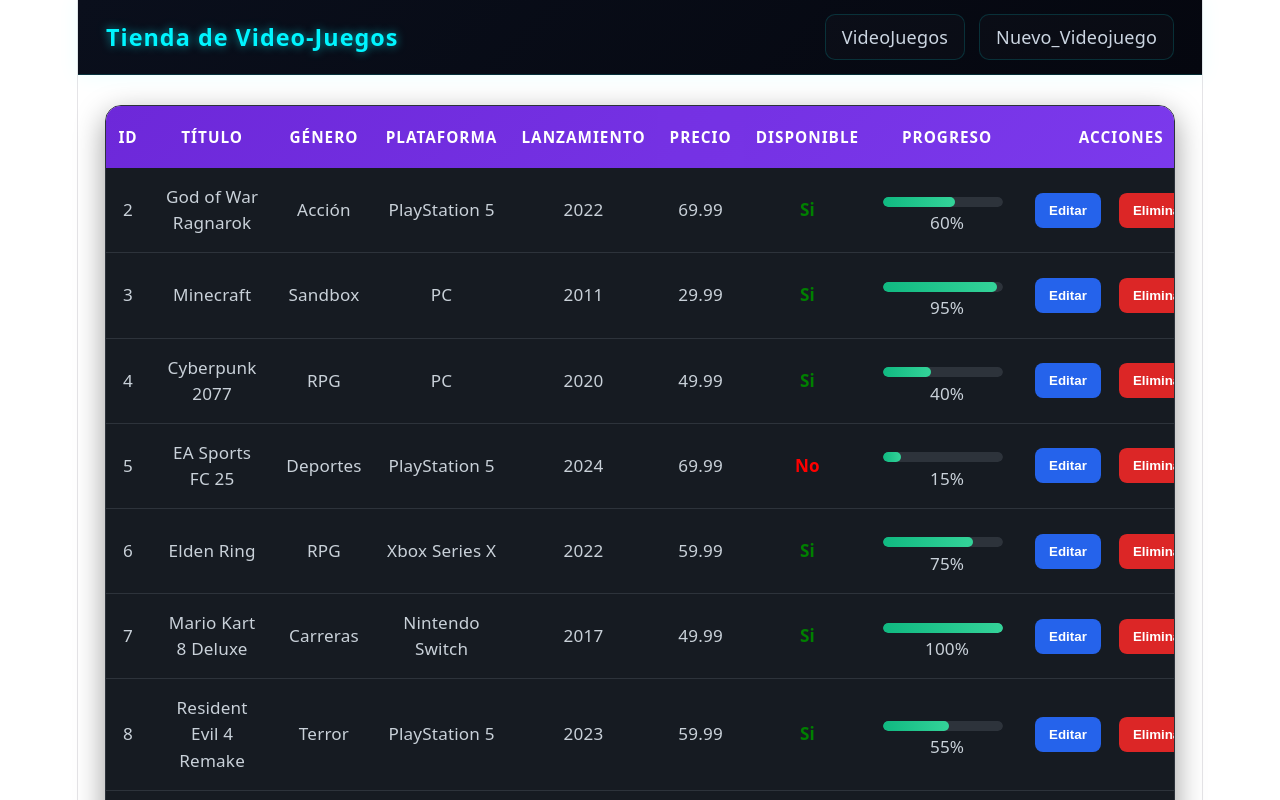
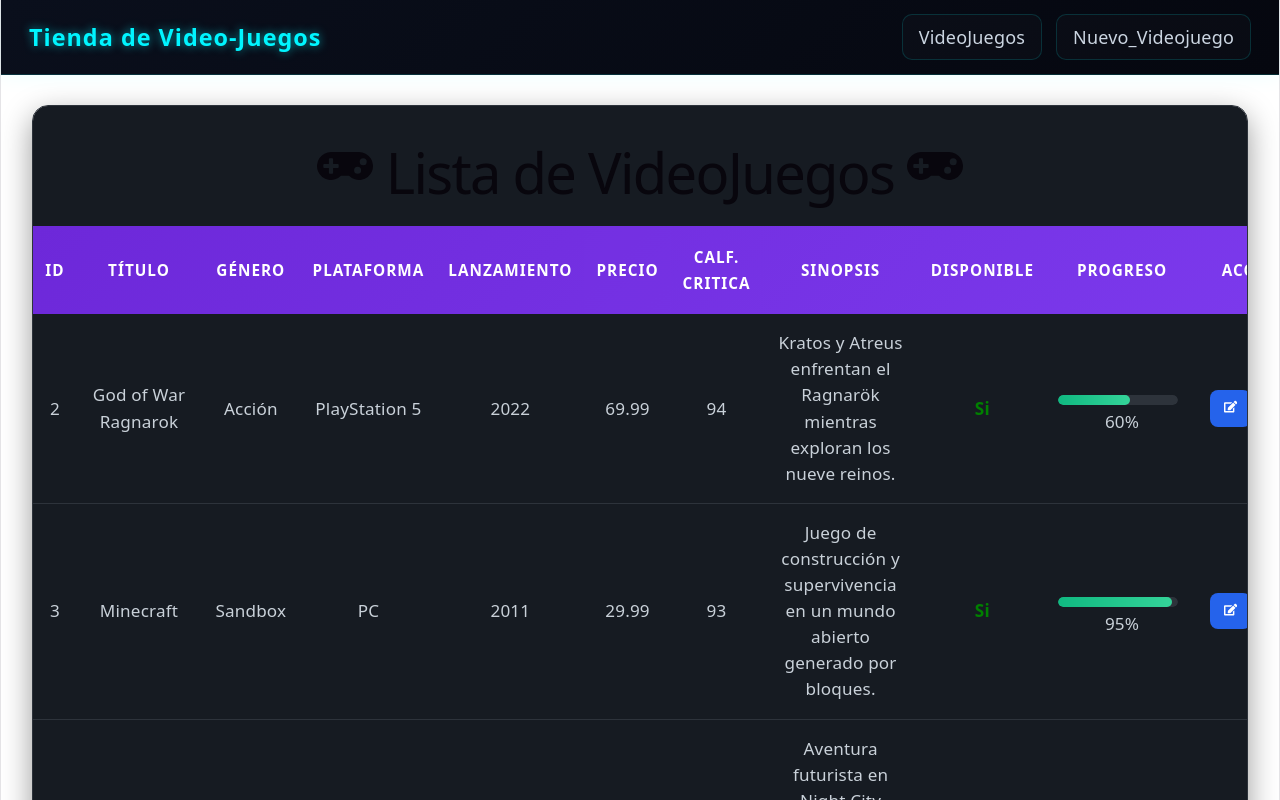
Before and after one commit to edwincusin/Taller-de-React-Renderizado-de-Listas-y-Uso-de-Props-tienda-videojuegos, a React (Vite) app: page / in a window 1280 px wide. Shown: the top 800 px of the page. Built offline with nearby package versions, Linux system fonts and the light colour scheme.

Commit message:
refactor(EGCA): refactory estilos, tablas, posiciones, iconos

```diff
--- a/package.json
+++ b/package.json
@@ -12,6 +12,7 @@
   "dependencies": {
     "react": "^19.2.6",
     "react-dom": "^19.2.6",
+    "react-icons": "^5.6.0",
     "react-router-dom": "^7.17.0"
   },
   "devDependencies": {
--- a/src/components/FormularioVideojuego.jsx
+++ b/src/components/FormularioVideojuego.jsx
@@ -1,6 +1,7 @@
 import { useEffect, useState } from "react";
 import { useLocation, useNavigate } from "react-router-dom";
 import './FormularioVideojuego.css';
+import { FaGamepad, FaTrash, FaEdit, FaPlus, FaEye  } from "react-icons/fa";
 
 function FormularioVideojuego({ onGuardar }) {
 
@@ -117,9 +118,9 @@ function FormularioVideojuego({ onGuardar }) {
 
     return (
         <div className="form-container">
-            <h2 className="form-title">
+            <h1 className="form-title">
                 {videoJuegoRecuperado ? "Editar Videojuego" : "Nuevo VideoJuego"}
-            </h2>
+            </h1>
 
             <div className="form-grid">
 
@@ -250,7 +251,7 @@ function FormularioVideojuego({ onGuardar }) {
 
             <div className="form-actions">
                 <button className="btn-save" onClick={manejarGuardar}>
-                    {videoJuegoRecuperado ? "Guardar Cambios" : "Guardar Nuevo"}
+                    {videoJuegoRecuperado ? <><FaEdit/> Guardar Cambios </> : <><FaPlus/> Guardar Nuevo</>}
                 </button>
 
                 <button className="btn-cancel" onClick={manejarCancelar}>
--- a/src/components/TablaVideojuegos.jsx
+++ b/src/components/TablaVideojuegos.jsx
@@ -1,5 +1,6 @@
 import './TablaVideojuegos.css'
 import { useNavigate } from "react-router-dom";
+import { FaGamepad, FaTrash, FaEdit, FaPlus, FaEye  } from "react-icons/fa";
 
 function TablaVideoJuegos({onEliminar,dataVideoJuegos}) {
 
@@ -11,6 +12,8 @@ function TablaVideoJuegos({onEliminar,dataVideoJuegos}) {
 
     return (
         <div className="tabla-container">
+
+            <h1>{<FaGamepad/>} Lista de VideoJuegos {<FaGamepad/>}</h1>
             <table>
                 <thead>
                     <tr>
@@ -20,6 +23,8 @@ function TablaVideoJuegos({onEliminar,dataVideoJuegos}) {
                         <th>PLATAFORMA</th>
                         <th>LANZAMIENTO</th>
                         <th>PRECIO</th>
+                        <th>CALF. CRITICA</th>
+                        <th>SINOPSIS</th>
                         <th>DISPONIBLE</th>
                         <th>PROGRESO</th>
                         <th>ACCIONES</th>
@@ -35,7 +40,8 @@ function TablaVideoJuegos({onEliminar,dataVideoJuegos}) {
                             <td>{videoJuego.plataforma}</td>
                             <td>{videoJuego.lanzamiento}</td>
                             <td>{(videoJuego.precio).toFixed(2)}</td>
-
+                            <td>{videoJuego.calificacion}</td>
+                            <td>{videoJuego.sinopsis}</td>
                             <td>
                                 <span style={{ color: videoJuego.disponible ? 'green' : 'red' }}>
                                     {videoJuego.disponible ? "Si" : "No"}
@@ -55,13 +61,13 @@ function TablaVideoJuegos({onEliminar,dataVideoJuegos}) {
                                     <button
                                         onClick={()=>manejarEditar(videoJuego)}
                                     >
-                                        Editar
+                                        {<FaEdit/>}
                                     </button>
 
                                     <button
                                         className="btn-eliminar"
                                         onClick={() => onEliminar(videoJuego.id)}>
-                                        Eliminar
+                                        <FaTrash />
                                     </button>
                                 </div>
                             </td>
--- a/src/index.css
+++ b/src/index.css
@@ -55,7 +55,7 @@ body {
 }
 
 #root {
-  width: 1126px;
+  width: 1700px;
   max-width: 100%;
   margin: 0 auto;
   text-align: center;
@@ -64,6 +64,7 @@ body {
   display: flex;
   flex-direction: column;
   box-sizing: border-box;
+
 }
 
 h1,
```
Also changed, not shown: 1 other file (tests, documents, lock files or other folders).
